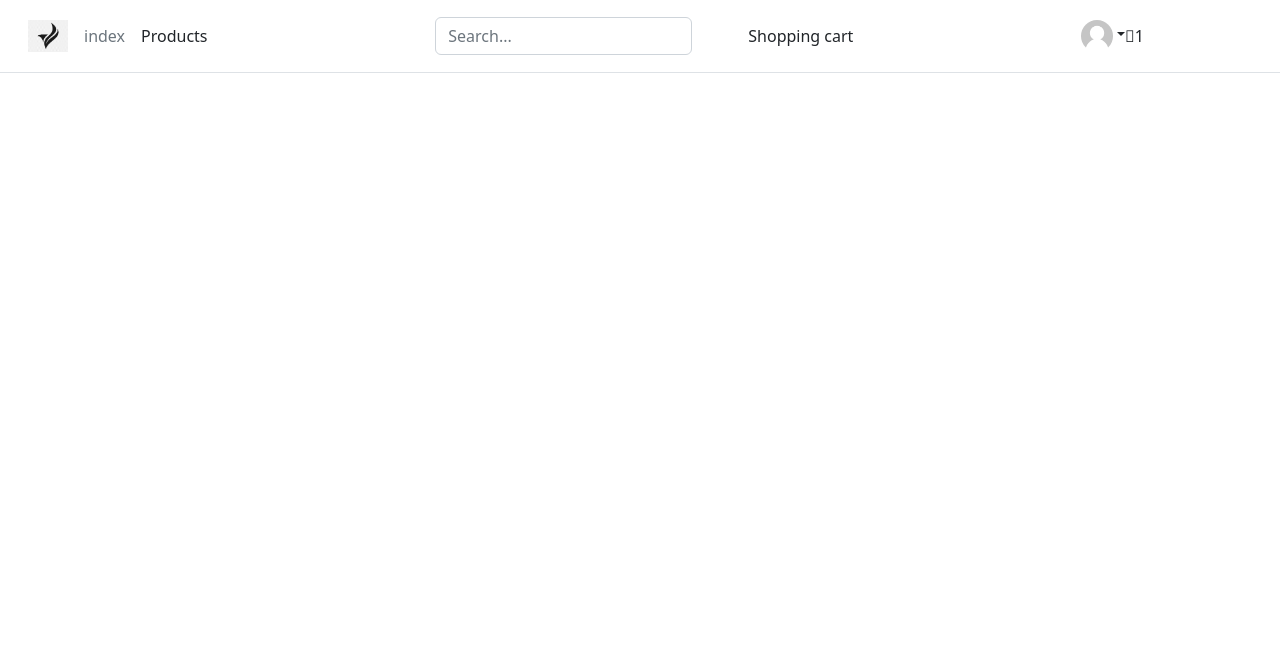
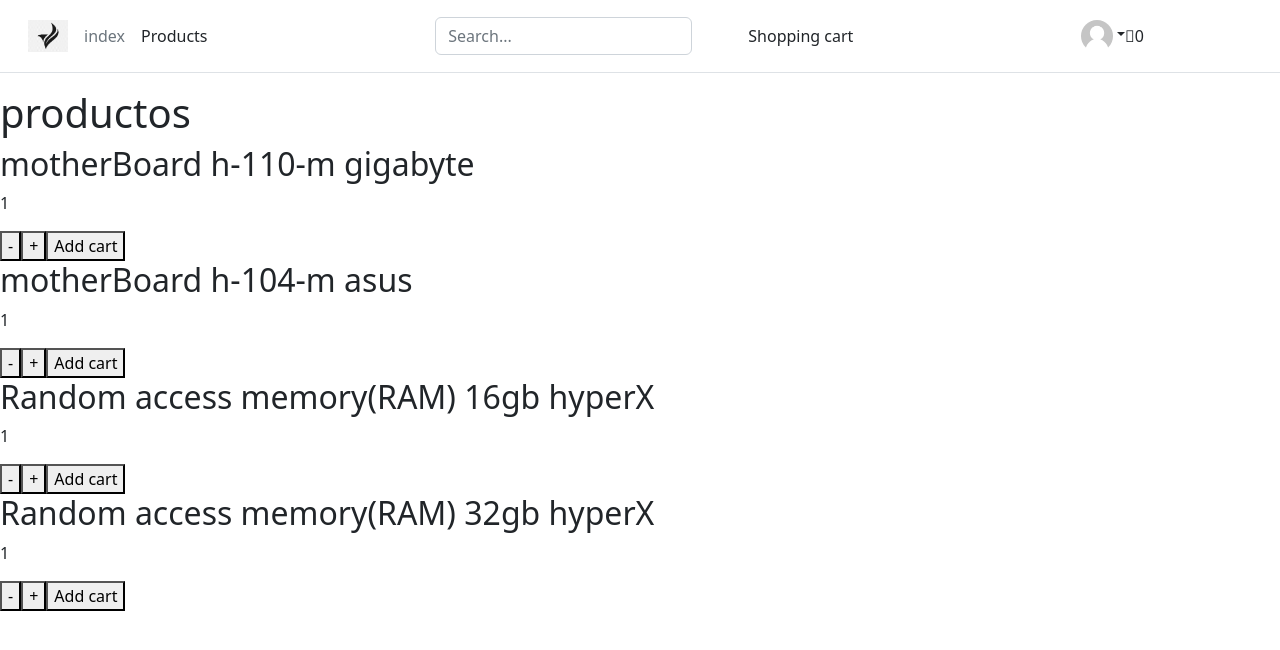
Before and after one commit to Fmagus98/e-commerce-react-js, a React (Create React App) app: page / in a window 1280 px wide. Shown: the top 650 px of the page. Built offline with nearby package versions, Linux system fonts and the light colour scheme.

Commit message:
creando card producto

```diff
--- a/src/App.js
+++ b/src/App.js
@@ -1,10 +1,21 @@
 import './App.css';
 import NavBar from './components/NavBar/NavBar';
-
+import ItemCount from "./components/ItemCount/ItemCount"
+import {useState} from "react"
+import ItemListContainer from './components/ItemListContainer/ItemListContainer';
 function App() {
+  const [countCartInitial,setCountCartInitial]=useState(0)
+  const onAddCart=(product)=>{
+    setCountCartInitial(countCartInitial+product)
+  }
   return (
     <>
-     <NavBar></NavBar>
+     <NavBar countCart={countCartInitial}/>
+     <ItemListContainer greeting={"productos"}/>
+     <ItemCount product={"motherBoard h-110-m gigabyte"} stock={6} initial={1} onAdd={onAddCart}/>
+     <ItemCount product={"motherBoard h-104-m asus"} stock={5} initial={1} onAdd={onAddCart}/>
+     <ItemCount product={"Random access memory(RAM) 16gb hyperX"} stock={4} initial={1} onAdd={onAddCart}/>
+     <ItemCount product={"Random access memory(RAM) 32gb hyperX"} stock={2} initial={1} onAdd={onAddCart}/>
      </>
   );
 }
--- /dev/null
+++ b/src/components/ItemCount/ItemCount.js
@@ -0,0 +1,28 @@
+import { useState } from 'react'
+
+const Itemcount = ({stock,initial,onAdd,product}) => {
+
+    const[counter,setCounter]=useState(initial)
+    const increment=()=>{
+        if(counter<stock){
+        setCounter(counter+1)
+        }
+    }
+
+    const decrement=()=>{
+        if(counter>0){
+       setCounter(counter-1)
+        }
+    }
+
+    return (
+        <div>
+            <h2>{product}</h2>
+            <p>{counter}</p>
+            <button onClick={decrement}>-</button>
+            <button onClick={increment}>+</button>
+            <button onClick={()=>(onAdd(counter))}>Add cart</button>
+        </div>
+    )
+}
+export default Itemcount;
--- /dev/null
+++ b/src/components/ItemListContainer/ItemListContainer.js
@@ -0,0 +1,8 @@
+const ItemListContainer=({greeting})=>{
+    return(
+        <div>
+            <h1>{greeting}</h1>
+        </div>
+    )
+}
+export default ItemListContainer;
--- a/src/components/NavBar/CartWidget.js
+++ b/src/components/NavBar/CartWidget.js
@@ -1,16 +1,10 @@
-const CartWidget =()=>{
+const CartWidget =({counter})=>{
     return(
         <div className="col-12 col-lg-auto justify-content center">
                     <i className="fa-light fa-cart-shopping"></i>
-                    <p className="d-inline">{ItemListContainer()}</p>
+                    <p className="d-inline">{counter}</p>
         </div>
     )
 }
 
 export default CartWidget;
-
-const ItemListContainer=()=>{
-    return(
-        "1"
-    )
-}
--- a/src/components/NavBar/NavBar.js
+++ b/src/components/NavBar/NavBar.js
@@ -1,15 +1,17 @@
 import './Navbar.css';
 import "bootstrap/dist/css/bootstrap.min.css";
 import "bootstrap/dist/js/bootstrap.bundle.min.js";
-import CardWidget from "./CartWidget"
+import CardWidget from "./CartWidget";
+import logoUser from "../../img/usuario.png";
+import logoBrand from "../../img/aguila.png";
 
-function NavBar() {
+function NavBar({countCart}) {
     return (
         <header className="p-3 mb-3 border-bottom">
             <div className="container m-0">
                 <div className="d-flex flex-wrap align-items-center justify-content-center justify-content-lg-start">
                     <a href="/" className="d-flex align-items-center mb-2 mb-lg-0 text-dark text-decoration-none">
-                        <img src={require("../../img/aguila.png")} alt=""className="bi me-2" width="40" height="32" role="img"></img>
+                        <img src={logoBrand} alt=""className="bi me-2" width="40" height="32" role="img"></img>
                     </a>
                     <ul className="nav col-12 col-lg-auto me-lg-auto mb-2 justify-content-center  mb-md-0">
                         <li><a href="#1" className="nav-link px-2 link-secondary">index</a></li>
@@ -24,7 +26,7 @@
 
                     <div className="dropdown text-end">
                     <a href="#5" class="d-block link-dark text-decoration-none dropdown-toggle" data-bs-toggle="dropdown" aria-expanded="false">
-                            <img src={require("../../img/usuario.png")} alt="mdo" width="32" height="32" className="rounded-circle"></img>
+                            <img src={logoUser} alt="mdo" width="32" height="32" className="rounded-circle"></img>
                         </a>
                         <ul className="dropdown-menu text-small">
                             <li><a className="dropdown-item" href="#6">My shopping</a></li>
@@ -33,7 +35,7 @@
                             <li><a className="dropdown-item" href="#9">Sign out</a></li>
                         </ul>
                     </div>
-                    <CardWidget/>
+                    <CardWidget counter={countCart}/>
                 </div>
             </div>
         </header>
```
